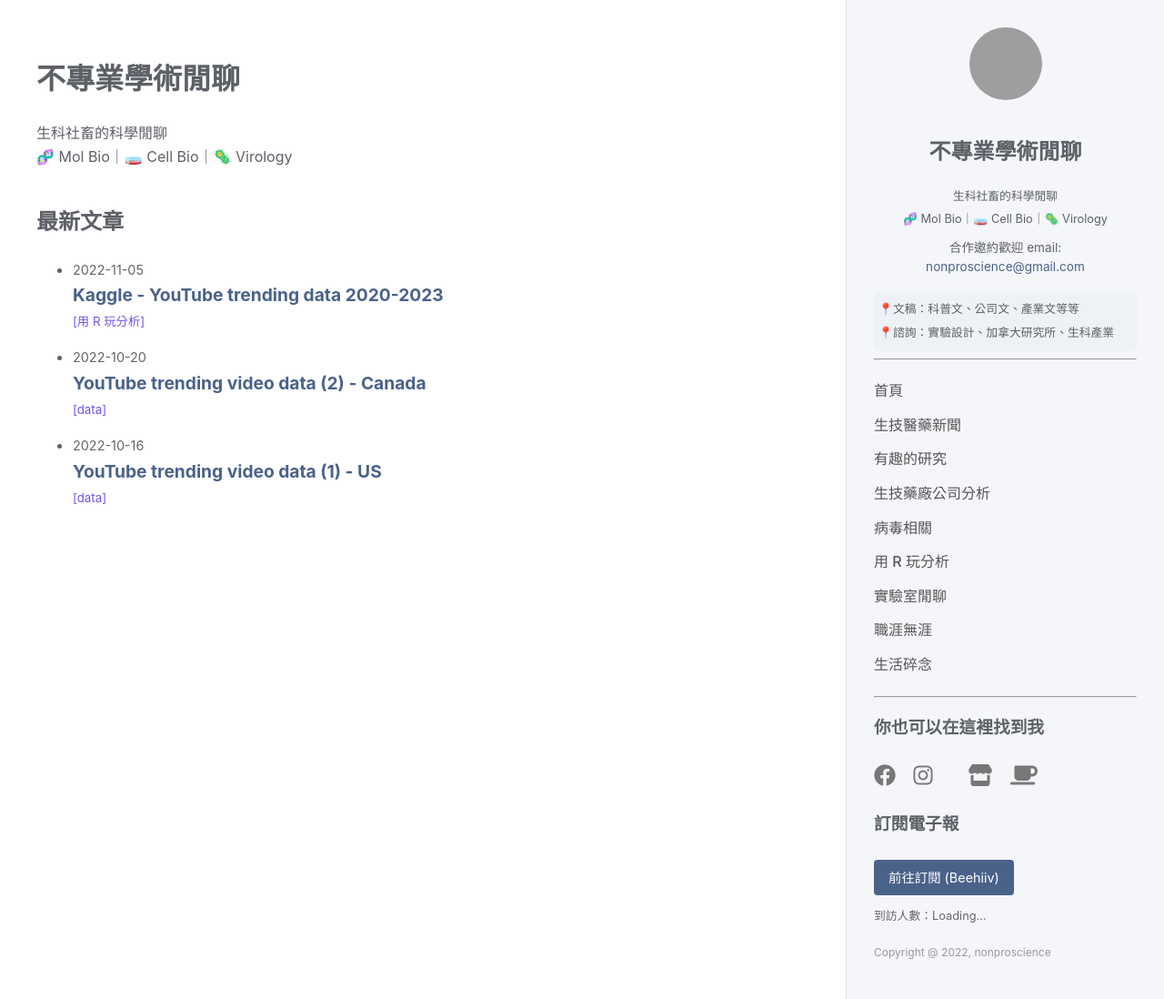
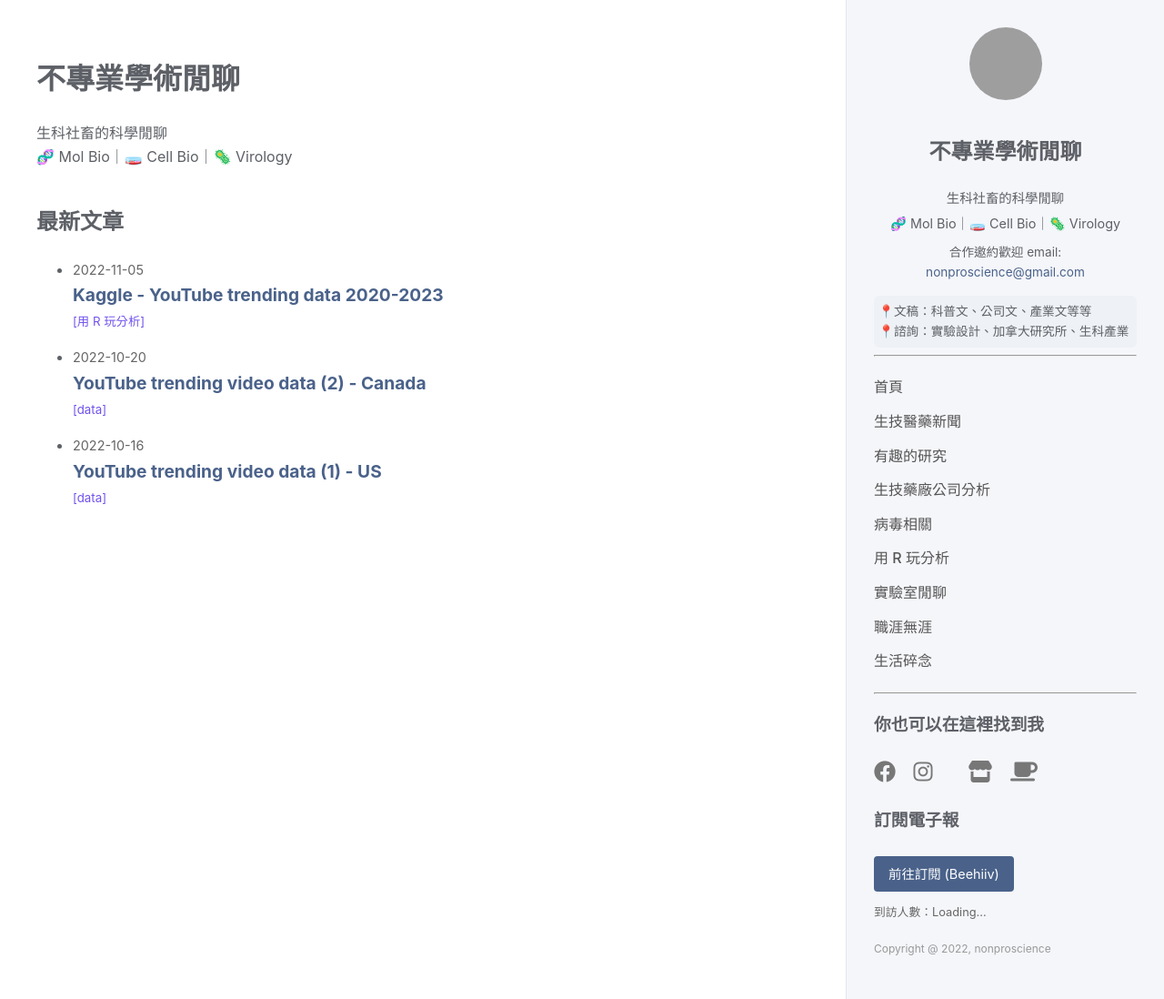
Before and after one commit to lindakang/lindakang.github.io, a Jekyll site: the page built from index.md, in a window 1280 px wide and 1098 px high. Shown: the whole window at 91% size. Built offline with Jekyll 4.4.1, drawn with Linux system fonts in a browser that asks for light colours; comment, search, counter and statistics services are not loaded; grey boxes are pictures that could not be loaded.

Commit message:
Update style.css

```diff
--- a/assets/css/style.css
+++ b/assets/css/style.css
@@ -81,17 +81,22 @@ a:hover { text-decoration: underline; }
 }
 
 /* Intro */
+.sidebar-intro p {
+    margin: 5px 0;
+    font-size: 0.9rem;
+}
 .intro-details {
     margin-top: 15px;
     text-align: left; /* 雖然區塊置中，但這兩行靠左比較好看，若要強制置中可刪除此行 */
     background: #eef1f5;
     padding: 5px;
     border-radius: 6px;
-    font-size: 0.85rem;
 }
-.sidebar-intro p {
-    margin: 5px 0;
-    font-size: 0.8rem;
+/* 直接對裡面的 p 下指令 */
+.intro-details p {
+    font-size: 0.85rem !important; /* 強制設定大小 */
+    margin: 3px 0;      /* 微調行距 */
+    line-height: 1.4;   /* 讓行高緊湊一點 */
 }
 
 /* Menu */
```
